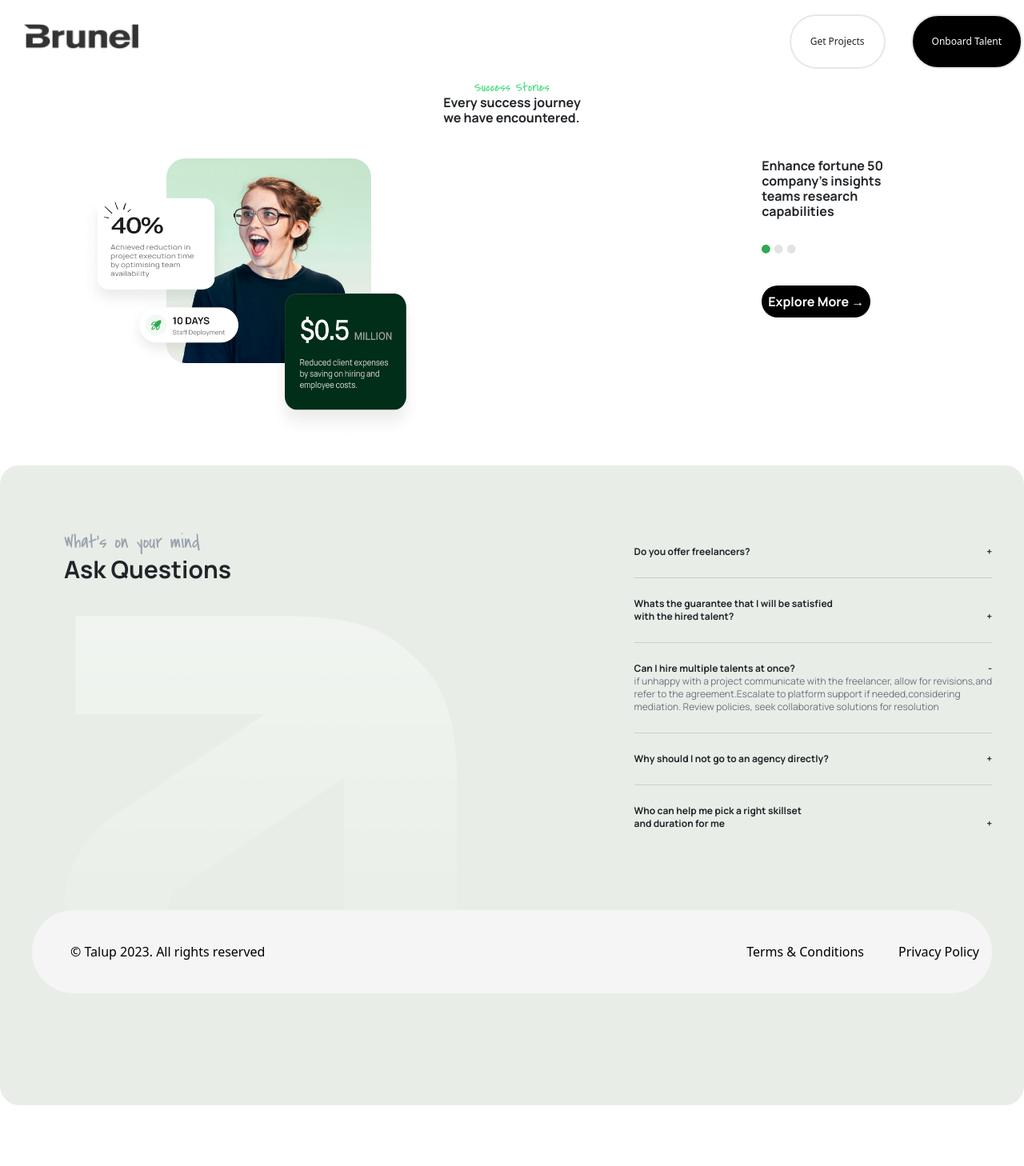
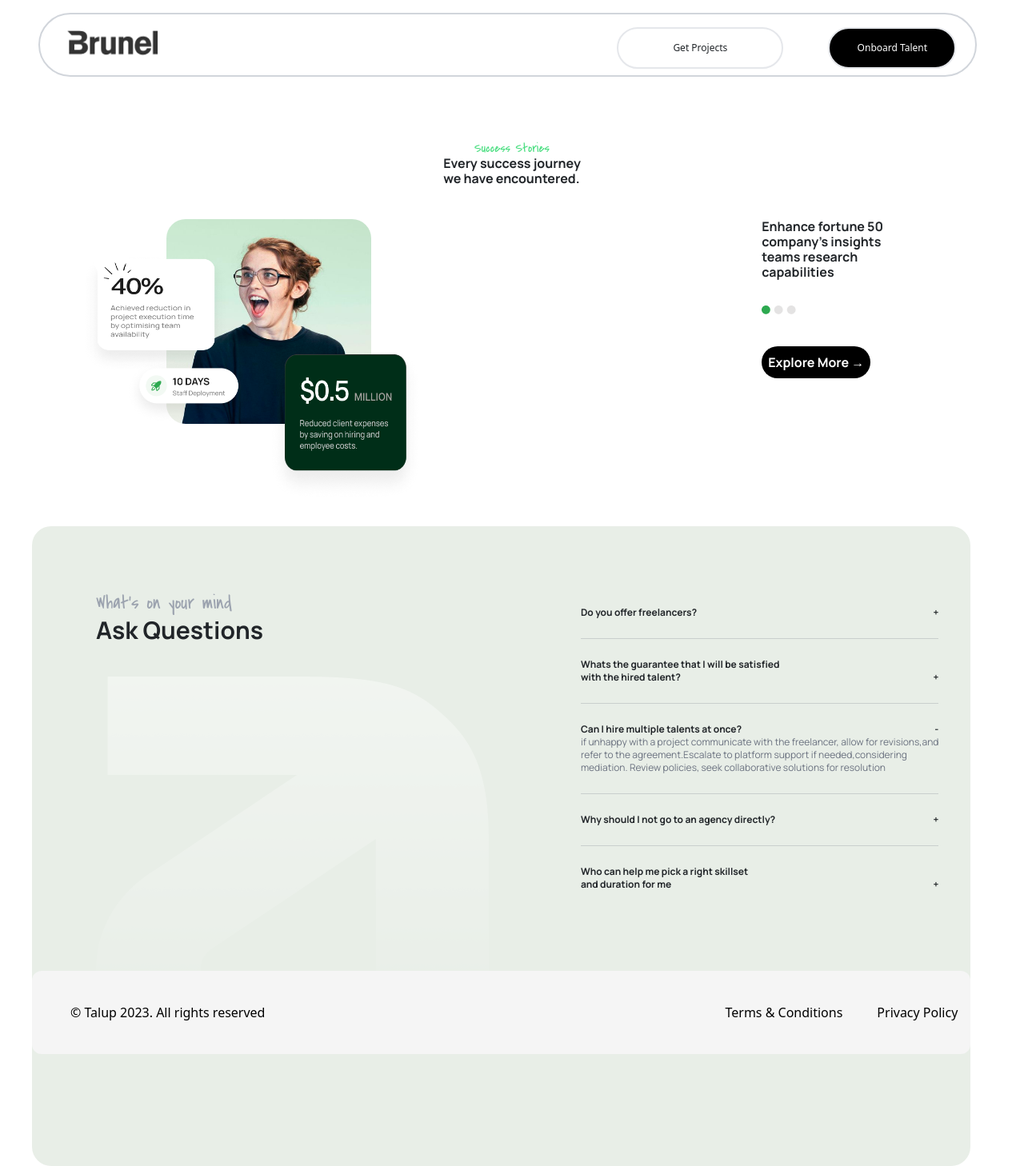
Before and after one commit to anuragdas2001/Brunel, a React (Vite) app: page / in a window 1280 px wide. Shown: the whole page at 80% size. Before the commit the page ends 1382 px from the top, so only its background shows below. Built offline with nearby package versions, Linux system fonts and the light colour scheme.

Commit message:
Staging...

```diff
--- a/src/App.css
+++ b/src/App.css
@@ -558,10 +558,6 @@ video {
   position: absolute;
 }
 
-.relative {
-  position: relative;
-}
-
 .bottom-0 {
   bottom: 0px;
 }
@@ -586,27 +582,20 @@ video {
   margin: 2.5rem;
 }
 
+.m-3 {
+  margin: 0.75rem;
+}
+
 .m-44 {
   margin: 11rem;
 }
 
-.m-3 {
-  margin: 0.75rem;
+.m-2 {
+  margin: 0.5rem;
 }
 
-.mx-5 {
-  margin-left: 1.25rem;
-  margin-right: 1.25rem;
-}
-
-.mx-10 {
-  margin-left: 2.5rem;
-  margin-right: 2.5rem;
-}
-
-.mx-32 {
-  margin-left: 8rem;
-  margin-right: 8rem;
+.m-1 {
+  margin: 0.25rem;
 }
 
 .mx-3 {
@@ -619,19 +608,18 @@ video {
   margin-right: 10rem;
 }
 
-.my-8 {
-  margin-top: 2rem;
-  margin-bottom: 2rem;
-}
-
-.my-2 {
-  margin-top: 0.5rem;
-  margin-bottom: 0.5rem;
+.mx-5 {
+  margin-left: 1.25rem;
+  margin-right: 1.25rem;
 }
 
 .my-4 {
   margin-top: 1rem;
   margin-bottom: 1rem;
+}
+
+.-ml-10 {
+  margin-left: -2.5rem;
 }
 
 .-ml-40 {
@@ -676,6 +664,10 @@ video {
 
 .ml-10 {
   margin-left: 2.5rem;
+}
+
+.ml-12 {
+  margin-left: 3rem;
 }
 
 .ml-20 {
@@ -778,20 +770,16 @@ video {
   margin-top: 24rem;
 }
 
+.me-5 {
+  margin-inline-end: 1.25rem;
+}
+
 .me-4 {
   margin-inline-end: 1rem;
 }
 
-.me-5 {
-  margin-inline-end: 1.25rem;
-}
-
-.-mt-12 {
-  margin-top: -3rem;
-}
-
-.mt-5 {
-  margin-top: 1.25rem;
+.me-2 {
+  margin-inline-end: 0.5rem;
 }
 
 .flex {
@@ -834,6 +822,14 @@ video {
   height: 800px;
 }
 
+.w-11\/12 {
+  width: 91.666667%;
+}
+
+.w-32 {
+  width: 8rem;
+}
+
 .w-40 {
   width: 10rem;
 }
@@ -846,6 +842,10 @@ video {
   width: 1.25rem;
 }
 
+.w-60 {
+  width: 15rem;
+}
+
 .w-64 {
   width: 16rem;
 }
@@ -856,6 +856,18 @@ video {
 
 .w-full {
   width: 100%;
+}
+
+.w-52 {
+  width: 13rem;
+}
+
+.w-10 {
+  width: 2.5rem;
+}
+
+.w-20 {
+  width: 5rem;
 }
 
 .cursor-not-allowed {
@@ -882,37 +894,16 @@ video {
   border-radius: 9999px;
 }
 
+.rounded-xl {
+  border-radius: 0.75rem;
+}
+
 .border-2 {
   border-width: 2px;
 }
 
 .border-t {
   border-top-width: 1px;
-}
-
-.border-blue-400 {
-  --tw-border-opacity: 1;
-  border-color: rgb(96 165 250 / var(--tw-border-opacity));
-}
-
-.border-orange-600 {
-  --tw-border-opacity: 1;
-  border-color: rgb(234 88 12 / var(--tw-border-opacity));
-}
-
-.border-red-500 {
-  --tw-border-opacity: 1;
-  border-color: rgb(239 68 68 / var(--tw-border-opacity));
-}
-
-.border-violet-700 {
-  --tw-border-opacity: 1;
-  border-color: rgb(109 40 217 / var(--tw-border-opacity));
-}
-
-.border-white {
-  --tw-border-opacity: 1;
-  border-color: rgb(255 255 255 / var(--tw-border-opacity));
 }
 
 .border-gray-300 {
@@ -923,6 +914,11 @@ video {
 .border-gray-500 {
   --tw-border-opacity: 1;
   border-color: rgb(107 114 128 / var(--tw-border-opacity));
+}
+
+.border-red-500 {
+  --tw-border-opacity: 1;
+  border-color: rgb(239 68 68 / var(--tw-border-opacity));
 }
 
 .bg-\[\#E8EEE7\] {
@@ -950,11 +946,6 @@ video {
   background-color: rgb(249 250 251 / var(--tw-bg-opacity));
 }
 
-.bg-gray-800 {
-  --tw-bg-opacity: 1;
-  background-color: rgb(31 41 55 / var(--tw-bg-opacity));
-}
-
 .bg-gray-950 {
   --tw-bg-opacity: 1;
   background-color: rgb(3 7 18 / var(--tw-bg-opacity));
@@ -976,13 +967,13 @@ video {
   padding: 1rem;
 }
 
+.p-3 {
+  padding: 0.75rem;
+}
+
 .py-4 {
   padding-top: 1rem;
   padding-bottom: 1rem;
-}
-
-.pt-4 {
-  padding-top: 1rem;
 }
 
 .text-center {
@@ -1007,16 +998,6 @@ video {
   line-height: 2.25rem;
 }
 
-.text-5xl {
-  font-size: 3rem;
-  line-height: 1;
-}
-
-.text-lg {
-  font-size: 1.125rem;
-  line-height: 1.75rem;
-}
-
 .text-sm {
   font-size: 0.875rem;
   line-height: 1.25rem;
@@ -1030,16 +1011,6 @@ video {
 .text-xs {
   font-size: 0.75rem;
   line-height: 1rem;
-}
-
-.text-base {
-  font-size: 1rem;
-  line-height: 1.5rem;
-}
-
-.text-4xl {
-  font-size: 2.25rem;
-  line-height: 2.5rem;
 }
 
 .font-\[400\] {
--- a/src/components/Home.tsx
+++ b/src/components/Home.tsx
@@ -64,7 +64,7 @@ export const Home = () => {
       </div>
 
       <div className="">
-        <div className=" absolute h-[800px] w-100 p-10  mt-32  bg-[#E8EEE7] rounded-3xl">
+        <div className=" absolute h-[800px] w-11/12 ml-10 p-10  mt-32 bg-[#E8EEE7] rounded-3xl">
           <h1 className="covered-by-your-grace-regular text-2xl m-10 ms-10 text-gray-400">
             What's on your mind
           </h1>
@@ -111,8 +111,8 @@ export const Home = () => {
           </div>
           <img className="absolute ml-10 mt-10" src="Union.png" alt="" />
           <br />
-          <div className="mt-96 h-32 relative  w-full ">
-            <footer className=" w-full  bg-[#F5F5F5] rounded-full text-white text-center py-4 bottom-0">
+          <div className="absolute mt-96 h-32 w-full -ml-10 ">
+            <footer className="bg-[#F5F5F5] rounded-xl text-white text-center py-4 bottom-0">
               <p className="text-black text-start mx-5 m-3 ">
                 © Talup 2023. All rights reserved
               </p>
--- a/src/components/Navbar.tsx
+++ b/src/components/Navbar.tsx
@@ -4,7 +4,6 @@ import { Outlet } from "react-router-dom";
 export const Navbar = () => {
   const navigate = useNavigate();
   const location = useLocation();
-
 
   const handleProjects = () => {
     console.log("HandleProjects");
@@ -14,10 +13,10 @@ export const Navbar = () => {
 
   return (
     <>
-      <div className="border-2 border-white mt-3">
+      <div className="h-20 w-11/12 ml-12  rounded-full  p-2 border-2 border-gray-300   mt-3">
         <div className=" float-left  ms-3">
           <img
-            className=" m-0 h-14 w-40 p-1"
+            className=" m-0 h-14 w-32 p-1"
             src="/Frame 1261155216.png"
             alt=""
           />
@@ -26,17 +25,16 @@ export const Navbar = () => {
           {location.pathname === "/" && (
             <>
               <button
-                className="rounded-full text-xs border-2 me-3 p-4"
+                className="rounded-full text-xs w-52 m-2 border-2  ms-5 me-2 p-3"
                 onClick={handleProjects}
               >
                 Get Projects
               </button>
-              <button className="rounded-full text-xs border-2 ms-3 p-4 bg-black text-white">
+              <button className="rounded-full w-40 text-xs m-2 border-2 ms-5 me-3 p-3 bg-black text-white">
                 Onboard Talent
               </button>
             </>
           )}
-
         </div>
       </div>
       <Outlet />
```
